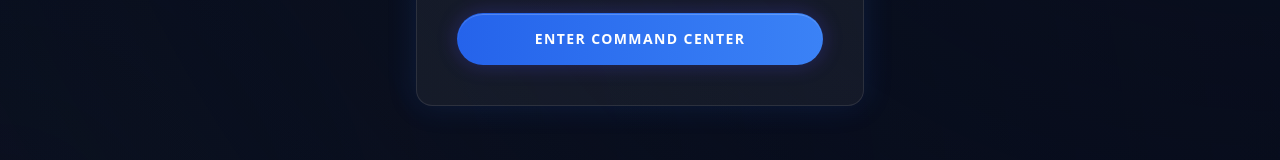
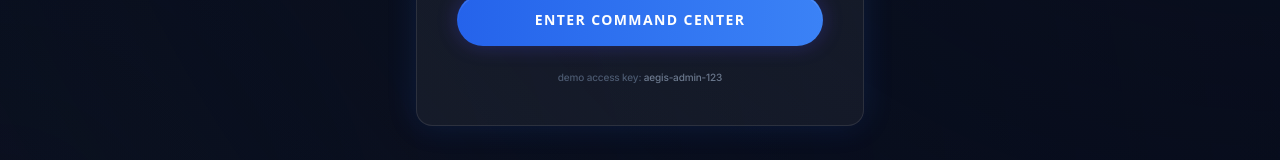
Before and after one commit to rohithssj/Aegis, a Next.js app: page /admin in a window 1280 px wide. Shown: the part 549-709 px from the top of the page. Built offline with nearby package versions, Linux system fonts and the light colour scheme; no server answers; the database is empty.

Commit message:
Fixed Bugs

```diff
--- a/src/app/admin/page.tsx
+++ b/src/app/admin/page.tsx
@@ -64,6 +64,16 @@ export default function AdminLogin() {
             >
               Enter Command Center
             </Button>
+
+            <div className="text-[10px] text-slate-500 text-center opacity-70 font-medium">
+              demo access key:{" "}
+              <span
+                onClick={() => setKey("aegis-admin-123")}
+                className="text-slate-400 cursor-pointer hover:text-white transition-colors"
+              >
+                aegis-admin-123
+              </span>
+            </div>
           </form>
         </GlassCard>
       </div>
```
